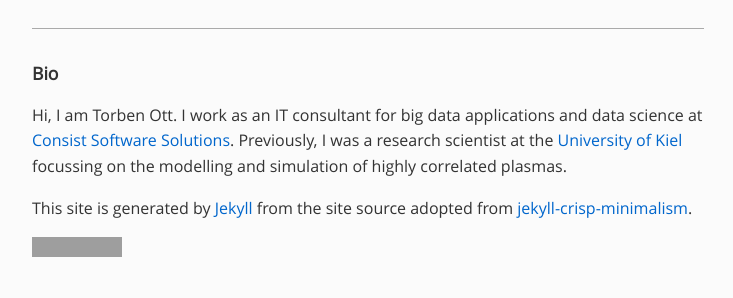
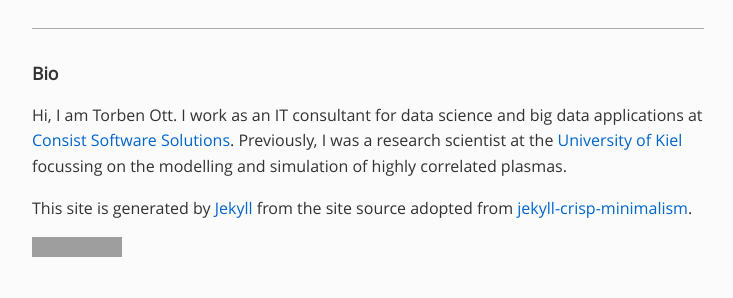
Before and after one commit to ttor/ttor.github.io, a Jekyll site: the page built from _docs/index.md, in a window 1280 px wide, cut to the strip 177-475 px from the top of the page. Shown: the whole strip, without its empty margins (272-1005 px from the left). Built offline with Jekyll 4.4.1, drawn with Linux system fonts in a browser that asks for light colours; grey boxes are pictures that could not be loaded.

```diff
--- a/_docs/index.md
+++ b/_docs/index.md
@@ -5,8 +5,8 @@ font_awesome: true
 ---
 ### Bio
 
-Hi, I am Torben Ott. I work as an IT consultant for big data applications
-and data science at [Consist Software Solutions](http://www.consist.de).
+Hi, I am Torben Ott. I work as an IT consultant for data science
+and big data applications at [Consist Software Solutions](http://www.consist.de).
 Previously, I was a research scientist at the [University of Kiel](http://www.uni-kiel.de/en){:target="_blank"} focussing on the modelling and simulation of highly correlated plasmas.
 
 
```
Also changed, not shown: _docs/about.md (+1 -1 lines), 2 other files.
